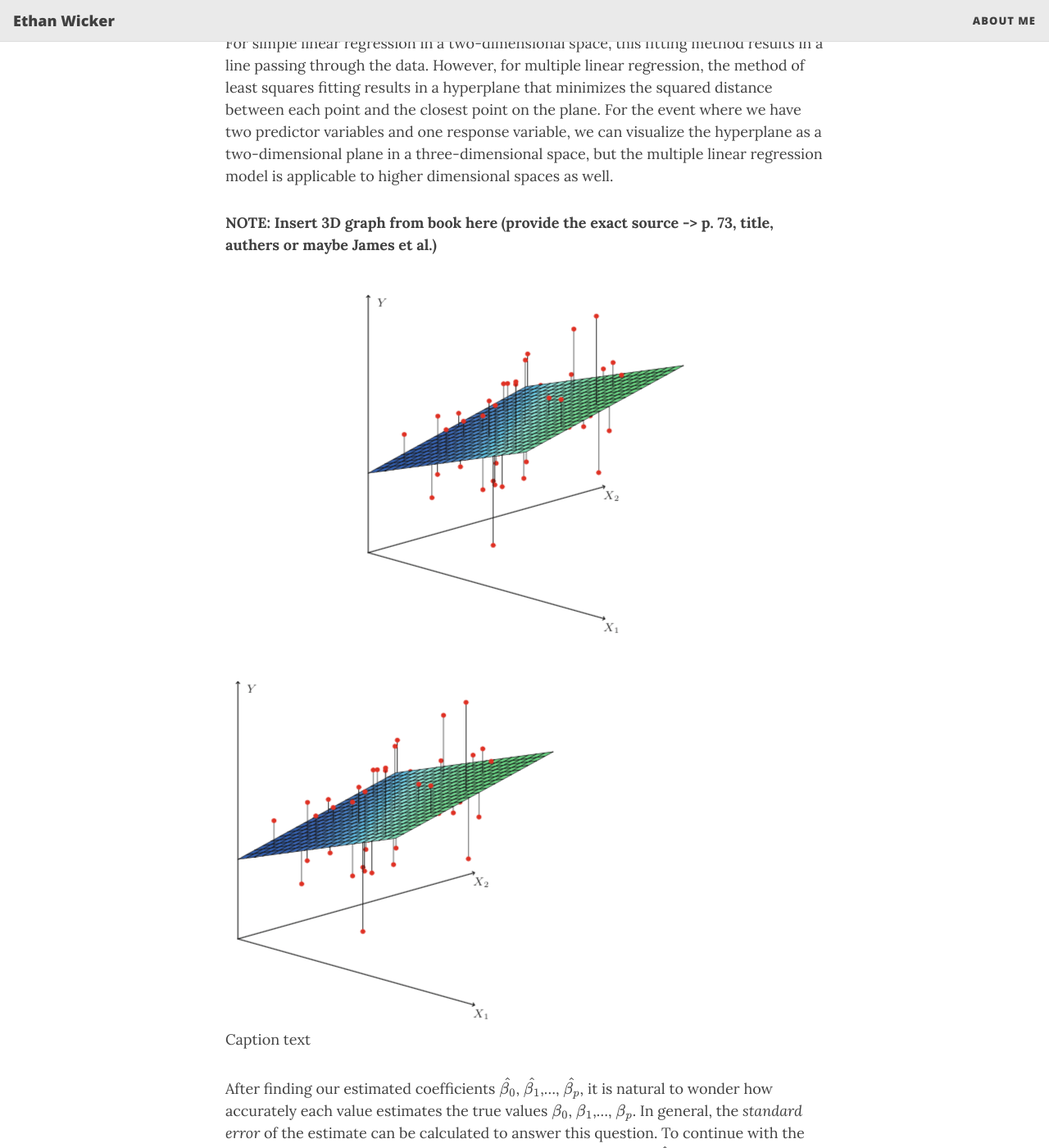
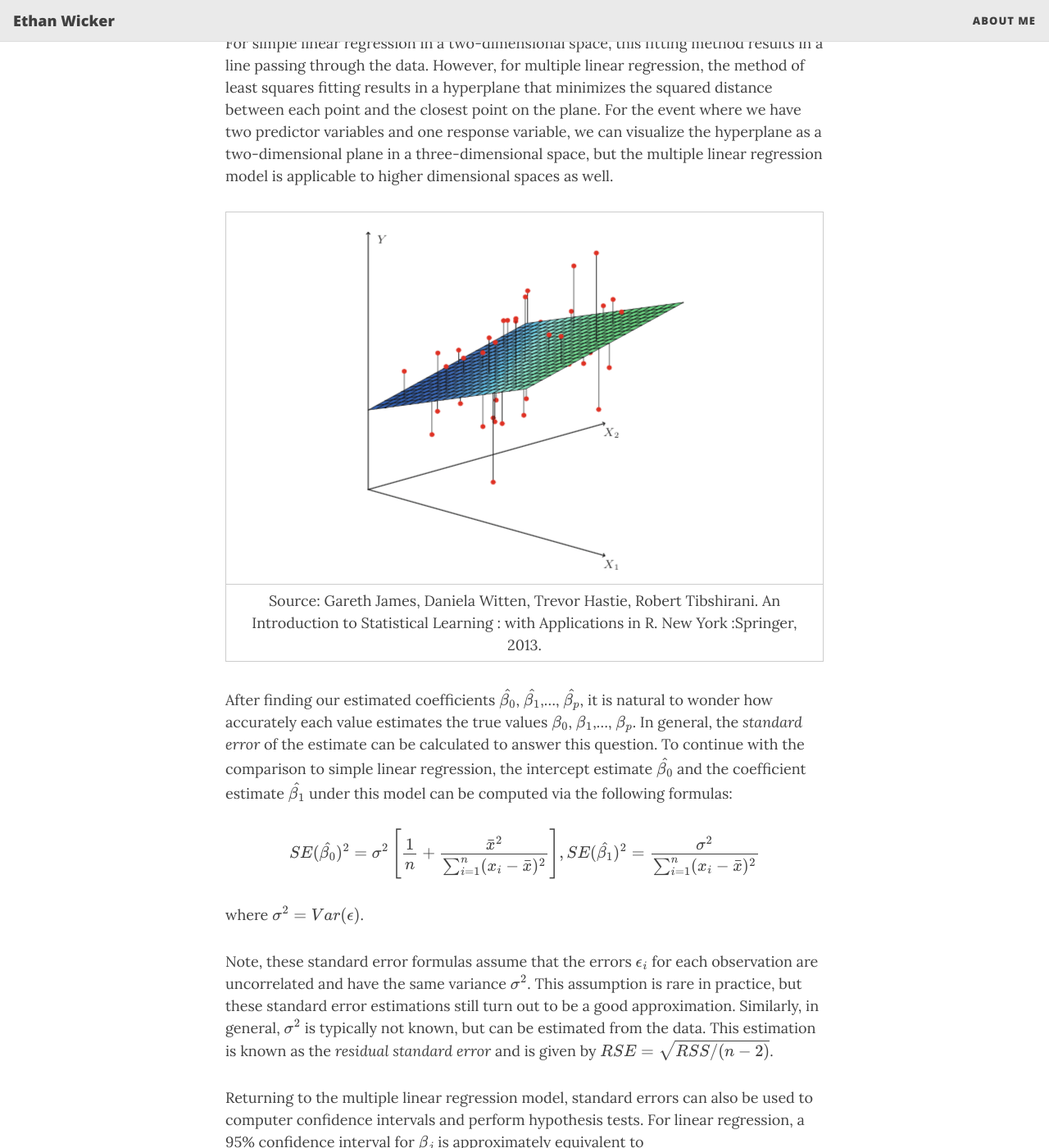
Before and after one commit to ethanwicker/ethanwicker.github.io, a Jekyll site: the page built from _posts/2021-01-08-multiple-linear-regression-001.md, in a window 1280 px wide and 1400 px high, scrolled down 1465 px. Shown: the whole window at 82% size. Built offline with Jekyll 4.4.1, drawn with Linux system fonts in a browser that asks for light colours; nearby versions of some CDN libraries; formulas are drawn with MathJax 3.

Commit message:
Updating post, 3D scatterplot image

```diff
--- a/_posts/2021-01-08-multiple-linear-regression-001.md
+++ b/_posts/2021-01-08-multiple-linear-regression-001.md
@@ -33,15 +33,9 @@ $$
 
 For simple linear regression in a two-dimensional space, this fitting method results in a line passing through the data.  However, for multiple linear regression, the method of least squares fitting results in a hyperplane that minimizes the squared distance between each point and the closest point on the plane.  For the event where we have two predictor variables and one response variable, we can visualize the hyperplane as a two-dimensional plane in a three-dimensional space, but the multiple linear regression model is applicable to higher dimensional spaces as well.
 
-**NOTE: Insert 3D graph from book here (provide the exact source -> p. 73, title, authers or maybe James et al.)**
-
-![multiple-linear-regression-3d-plot-isl-ch3.png](/assets/img/multiple-linear-regression-3d-plot-isl-ch3.png){: .mx-auto.d-block :}
-
-<figure>
-  <img src="/assets/img/multiple-linear-regression-3d-plot-isl-ch3.png" alt="Caption text">
-  <figcaption>Caption text</figcaption>
-</figure>
-
+| ![multiple-linear-regression-3d-plot-isl-ch3.png](/assets/img/multiple-linear-regression-3d-plot-isl-ch3.png){: .mx-auto.d-block :} |
+| :--: |
+| Source: Gareth James, Daniela Witten, Trevor Hastie, Robert Tibshirani. An Introduction to Statistical Learning : with Applications in R. New York :Springer, 2013. |
 
 After finding our estimated coefficients $\hat{\beta_0}$, $\hat{\beta_1}$,..., $\hat{\beta_p}$, it is natural to wonder how accurately each value estimates the true values $\beta_0$, $\beta_1$,..., $\beta_p$.  In general, the *standard error* of the estimate can be calculated to answer this question.  To continue with the comparison to simple linear regression, the intercept estimate $\hat{\beta_0}$ and the coefficient estimate $\hat{\beta_1}$ under this model can be computed via the following formulas:
 
```
